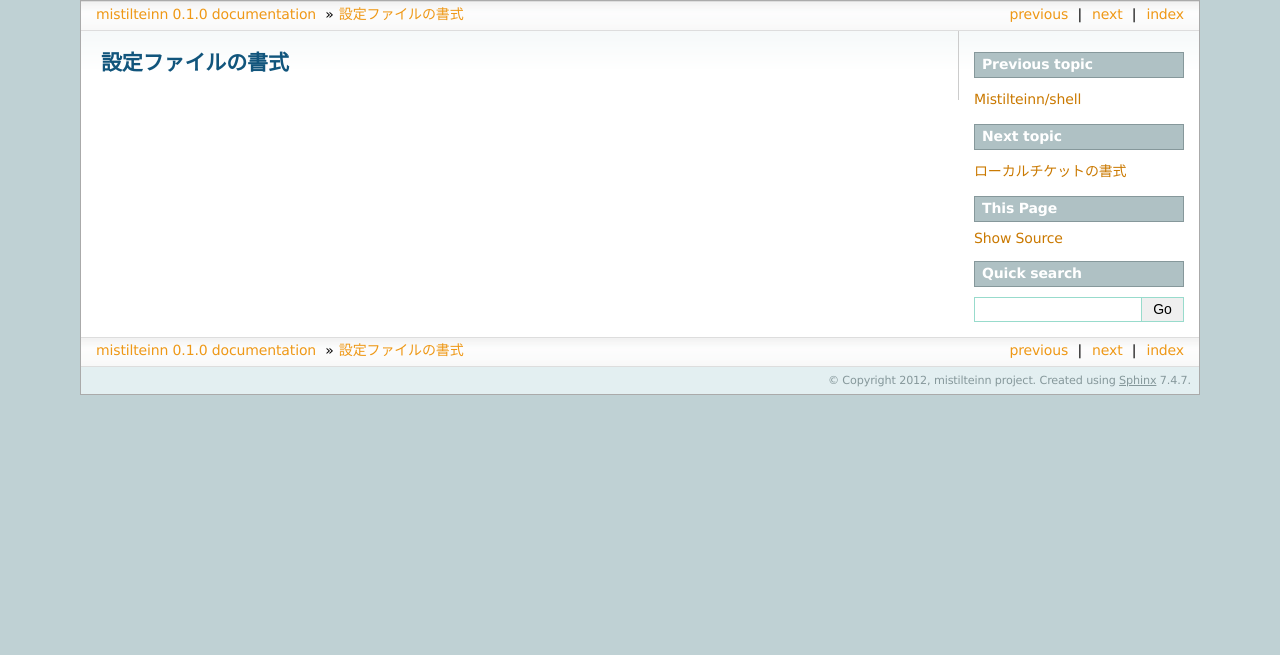
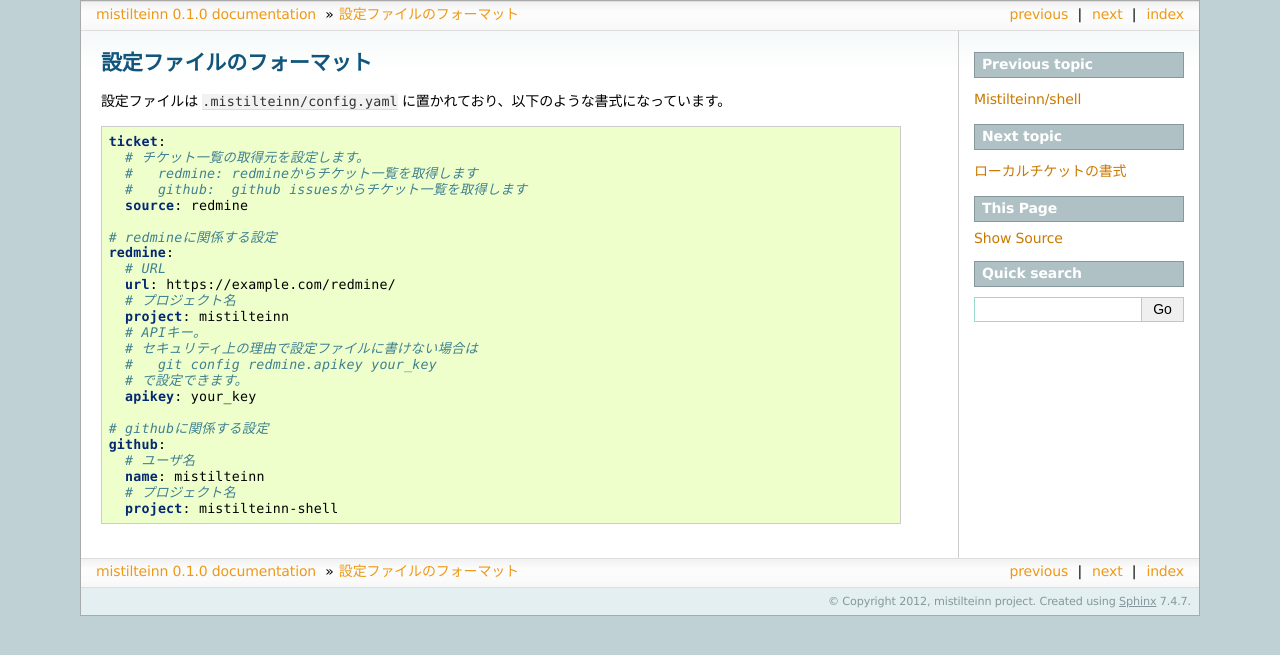
Before and after one commit to mistilteinn/manual, a Sphinx documentation site: the page built from source/config.rst, in a window 1280 px wide. Shown: the top 655 px of the page. Built offline with Sphinx 7.4.7, drawn with Linux system fonts in a browser that asks for light colours.

Commit message:
設定ファイルのフォーマットについて記述

```diff
--- a/source/config.rst
+++ b/source/config.rst
@@ -1,2 +1,31 @@
-設定ファイルの書式
+設定ファイルのフォーマット
 ==============================
+
+設定ファイルは ``.mistilteinn/config.yaml`` に置かれており、以下のような書式になっています。
+
+.. code-block:: yaml
+
+  ticket:
+    # チケット一覧の取得元を設定します。
+    #   redmine: redmineからチケット一覧を取得します
+    #   github:  github issuesからチケット一覧を取得します
+    source: redmine
+
+  # redmineに関係する設定
+  redmine:
+    # URL
+    url: https://example.com/redmine/
+    # プロジェクト名
+    project: mistilteinn
+    # APIキー。
+    # セキュリティ上の理由で設定ファイルに書けない場合は
+    #   git config redmine.apikey your_key
+    # で設定できます。
+    apikey: your_key
+
+  # githubに関係する設定
+  github:
+    # ユーザ名
+    name: mistilteinn
+    # プロジェクト名
+    project: mistilteinn-shell
```
